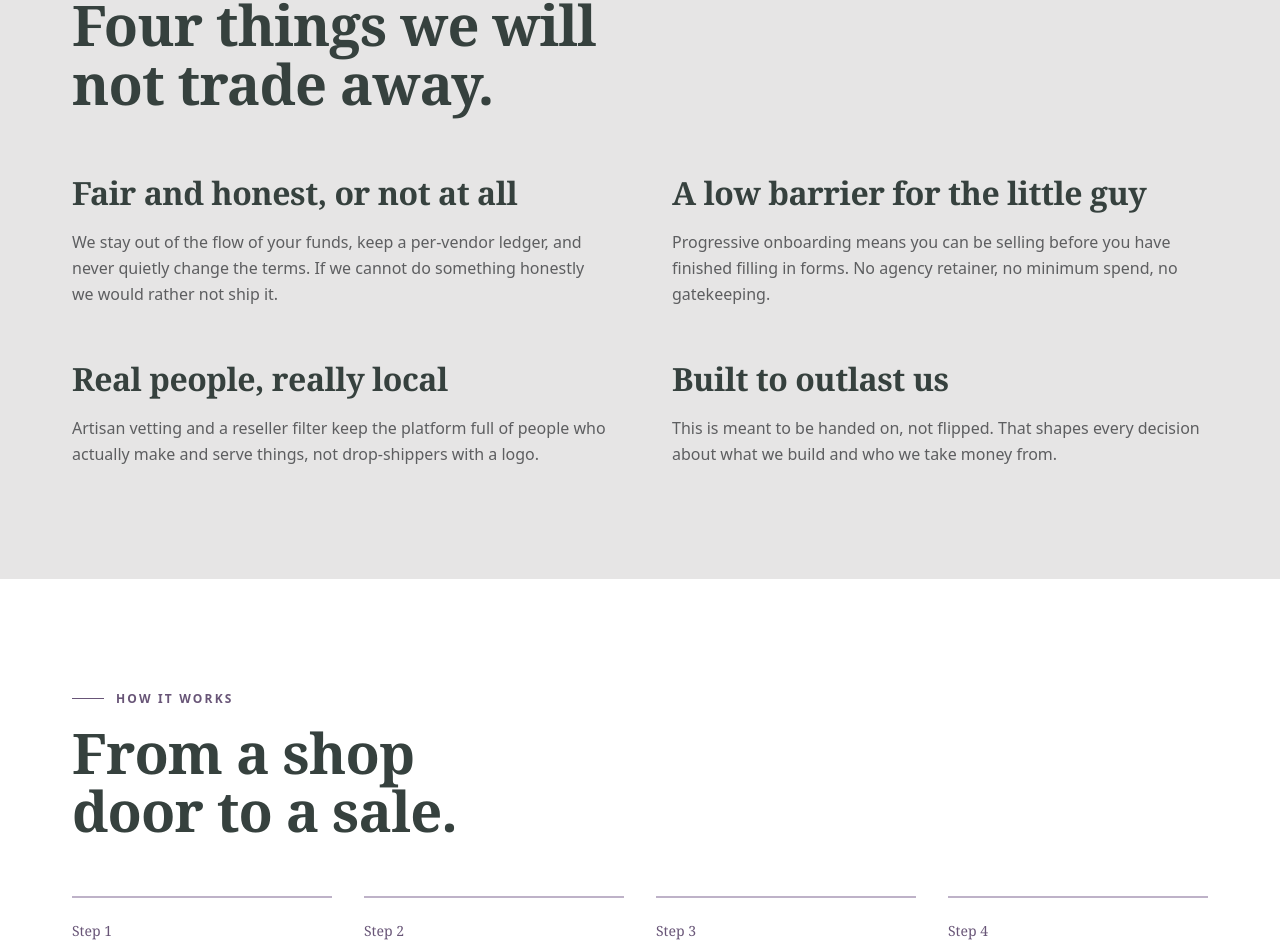
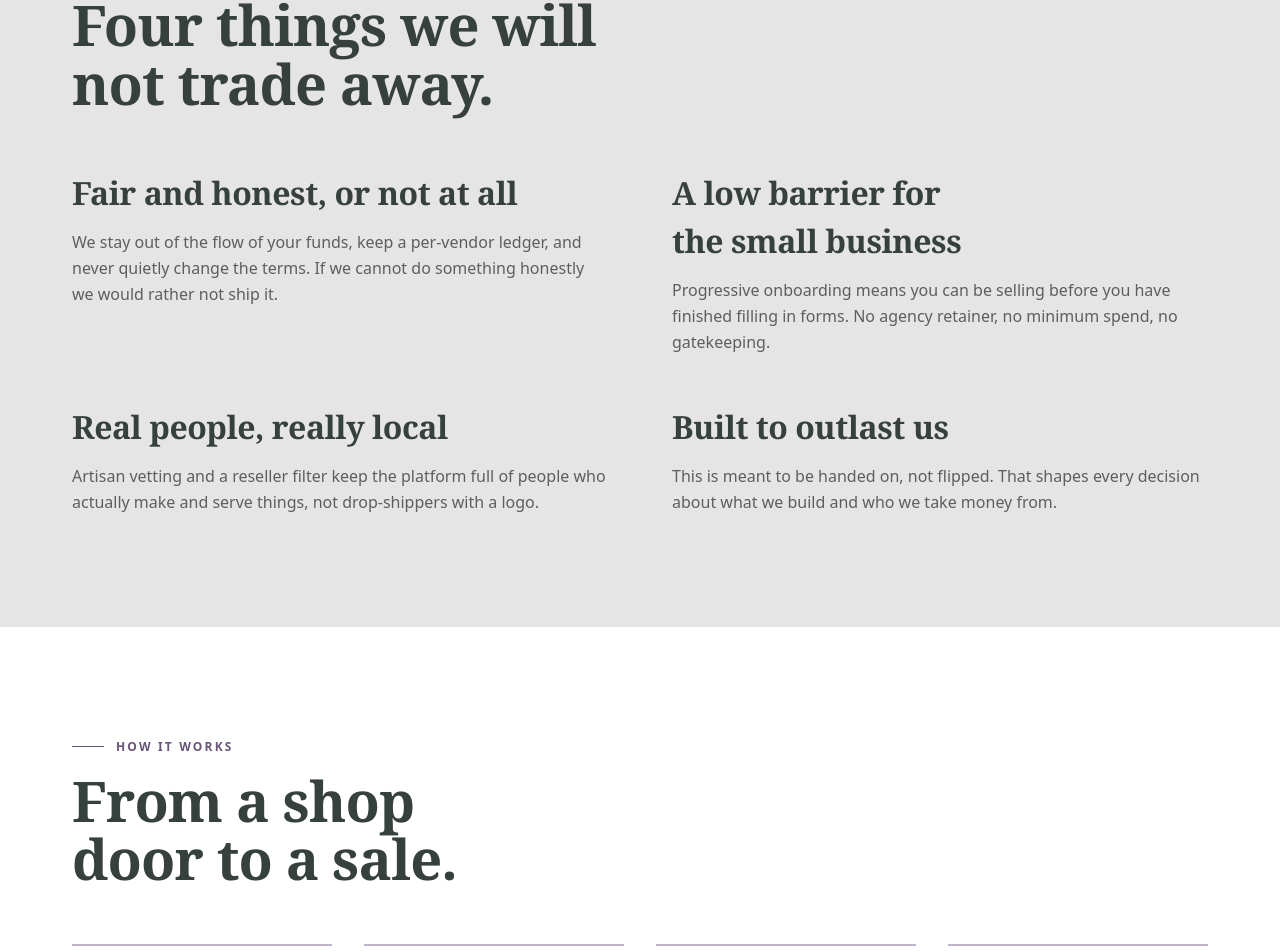
Before and after one commit to scottyadean/lytebuy-web, a SvelteKit app: page /who-we-are in a window 1280 px wide. Shown: the part 1953-2905 px from the top of the page. Built offline with nearby package versions, Linux system fonts and the light colour scheme; no server answers.

Commit message:
removed little guy

```diff
--- a/src/routes/+page.svelte
+++ b/src/routes/+page.svelte
@@ -94,7 +94,7 @@
 	size="full"
 	title="Main street"
 	accent="in your pocket."
-	lede="Lytebuy puts the shops, makers and kitchens of your town on the map and hands the little guy the same reach the giants pay millions for."
+	lede="Lytebuy puts the shops, makers and kitchens of your town on the map and hands business owners the same reach the giants pay millions for."
 	video="/video/placerville-hero.mp4"
 	poster="/img/placerville-hero-poster.jpg"
 >
--- a/src/routes/who-we-are/+page.svelte
+++ b/src/routes/who-we-are/+page.svelte
@@ -23,7 +23,7 @@
 			body: 'We stay out of the flow of your funds, keep a per-vendor ledger, and never quietly change the terms. If we cannot do something honestly we would rather not ship it.'
 		},
 		{
-			title: 'A low barrier for the little guy',
+			title: 'A low barrier for the small business',
 			body: 'Progressive onboarding means you can be selling before you have finished filling in forms. No agency retainer, no minimum spend, no gatekeeping.'
 		},
 		{
```
